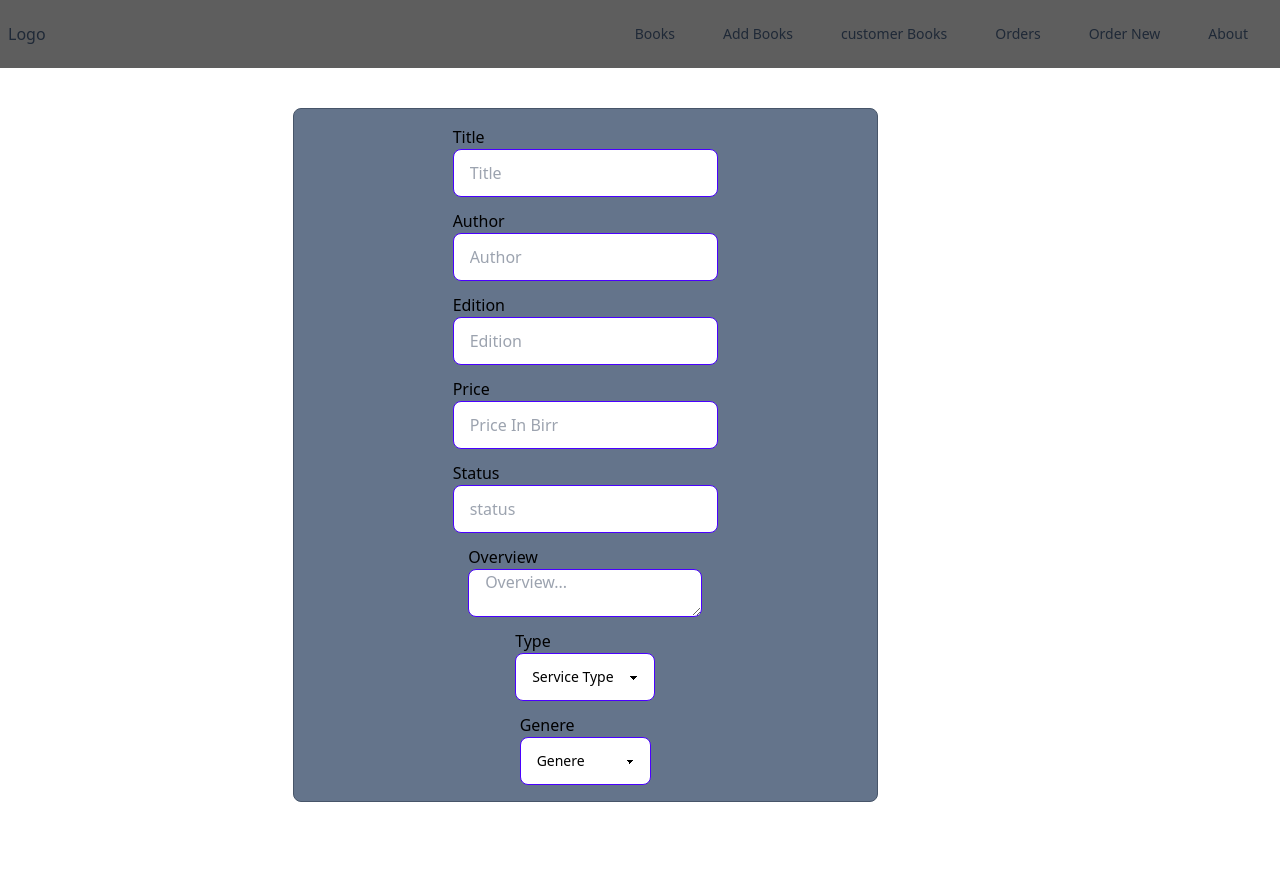
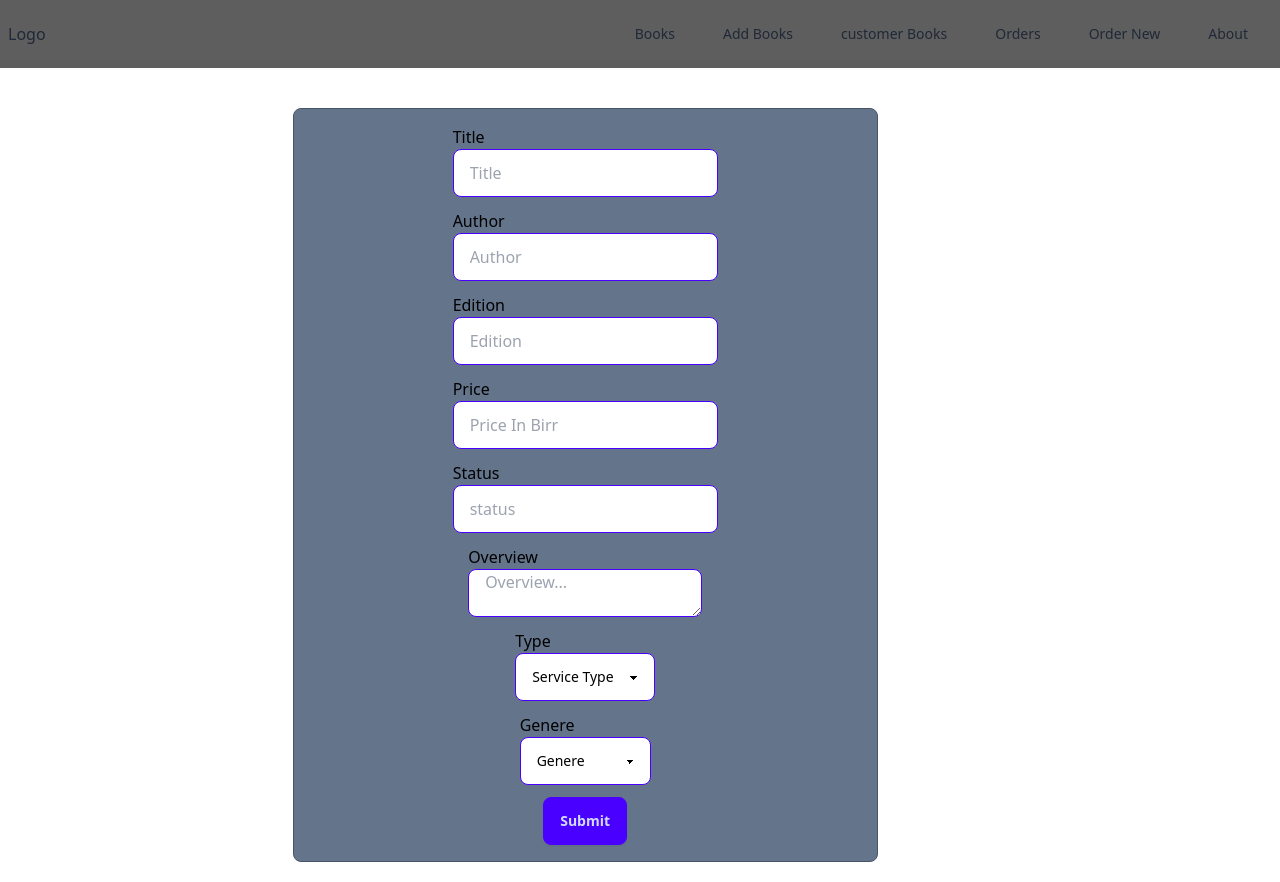
Before and after one commit to Alazar-da/book-management, a React (Create React App) app: page /#/addBooks in a window 1280 px wide. Built offline with nearby package versions, Linux system fonts and the light colour scheme.

Commit message:
submit button added

```diff
--- a/src/components/addBooks.js
+++ b/src/components/addBooks.js
@@ -48,6 +48,10 @@ function addBooks() {
                         <option value={"other"}>other</option>
                     </select>
                 </div>
+                <div className="grid justify-center">
+                <button className="btn btn-primary">Submit</button>
+                </div>
+
 
             </form>
         </div>
```
